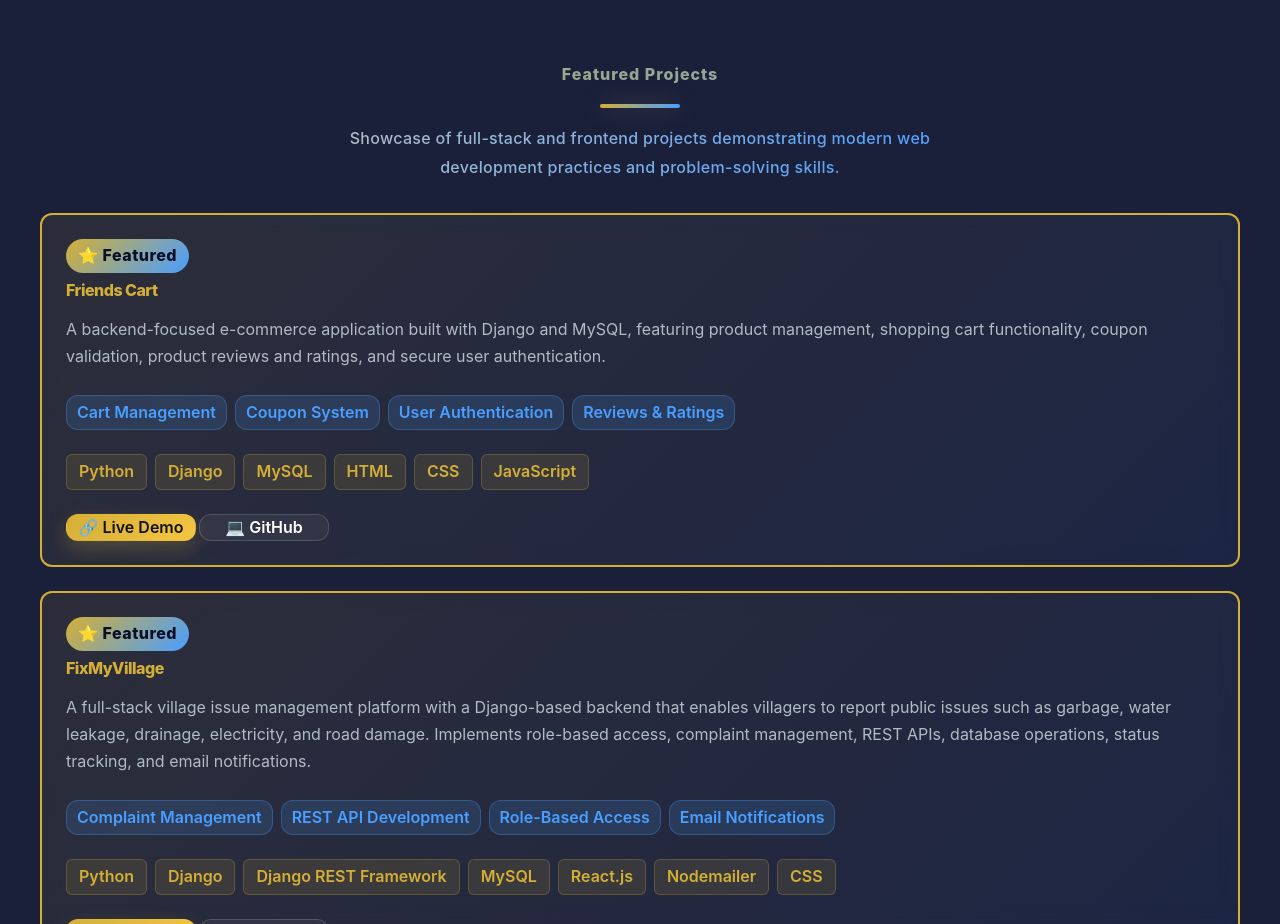
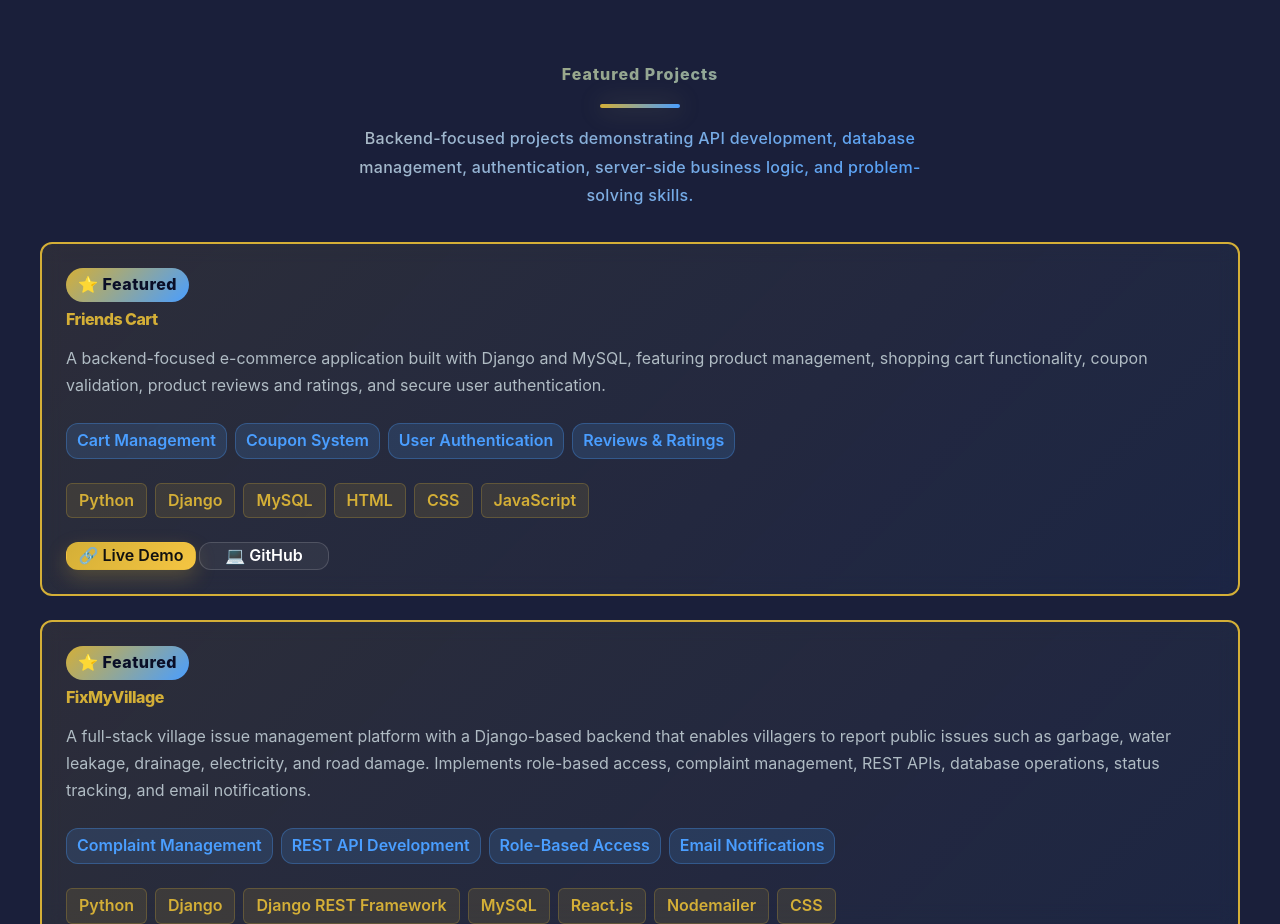
Before and after one commit to skmsajid/my-portfolio, a React (Vite) app: page / in a window 1280 px wide. Shown: the part 3040-3964 px from the top of the page. Built offline with nearby package versions, Linux system fonts and the light colour scheme.

Commit message:
Revise projects subtitle for clarity
Updated project subtitle to emphasize backend-focused projects.

```diff
--- a/src/components/Projects.jsx
+++ b/src/components/Projects.jsx
@@ -52,7 +52,7 @@ export default function Projects() {
       <div className="projects-container">
         <h2 className="section-title">Featured Projects</h2>
         <p className="projects-subtitle">
-          Showcase of full-stack and frontend projects demonstrating modern web development practices and problem-solving skills.
+          Backend-focused projects demonstrating API development, database management, authentication, server-side business logic, and problem-solving skills.
         </p>
 
         <div className="projects-grid">
```
